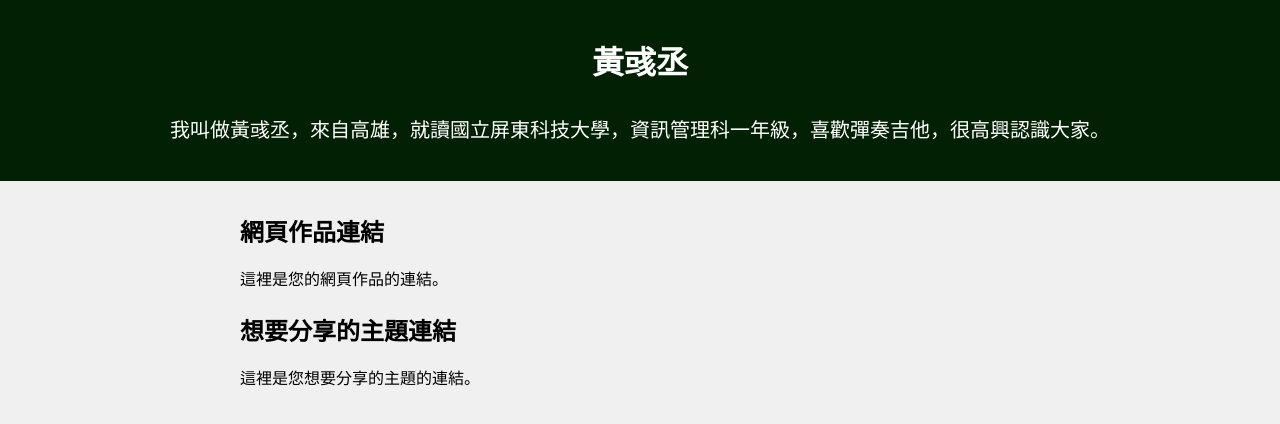
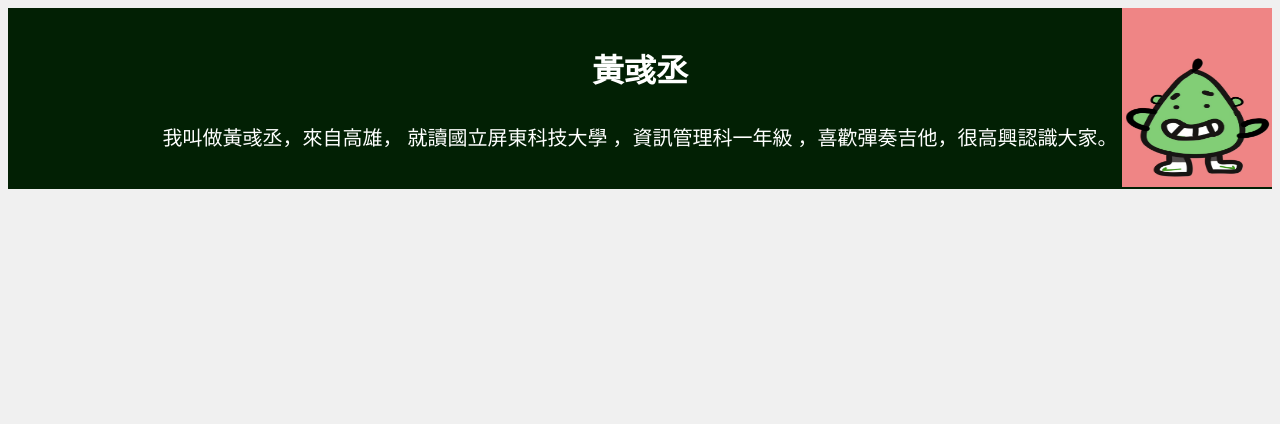
Before and after one commit to B11256022/B11256022.github.io, a plain HTML site: page index.html in a window 1280 px wide. Drawn offline with Linux system fonts and the light colour scheme.

Commit message:
第三次提交

```diff
--- a/1.css
+++ b/1.css
@@ -1,7 +1,4 @@
 body {
-    font-family: Arial, sans-serif;
-    margin: 0;
-    padding: 0;
     background-color: #f0f0f0;
 }
 
@@ -10,13 +7,16 @@ header {
     color: #fff;
     text-align: center;
     padding: 1rem 0;
+    position: relative;
 }
 
-.container {
-    max-width: 800px;
-    margin: 2rem auto;
-    padding: 0 1rem;
-}
+
+img {
+        position: absolute;
+        top: 0;
+        right: 0;
+        width: 150px;
+        height: 179px;}
 
 h1 {
     text-align: center;
@@ -27,9 +27,6 @@ p {
     line-height: 1.5;
 }
 
-a {
-    color: #333;
-}
 header>p{
 
 font-size: 20px;
--- a/index.html
+++ b/index.html
@@ -9,13 +9,12 @@
 <body>
     <header>
         <h1>黃彧丞</h1>
-        <p>我叫做黃彧丞，來自高雄，就讀國立屏東科技大學，資訊管理科一年級，喜歡彈奏吉他，很高興認識大家。</p>
+        <p>我叫做黃彧丞，來自高雄，
+            就讀國立屏東科技大學
+            ，資訊管理科一年級
+            ，喜歡彈奏吉他，很高興認識大家。</p>
+
+        <img src="pala.jpeg" alt="image">
     </header>
-    <div class="container">
-        <h2>網頁作品連結</h2>
-        <p>這裡是您的網頁作品的連結。</p>
-        <h2>想要分享的主題連結</h2>
-        <p>這裡是您想要分享的主題的連結。</p>
-    </div>
 </body>
 </html>
```
Also changed, not shown: pala.jpeg (added).
